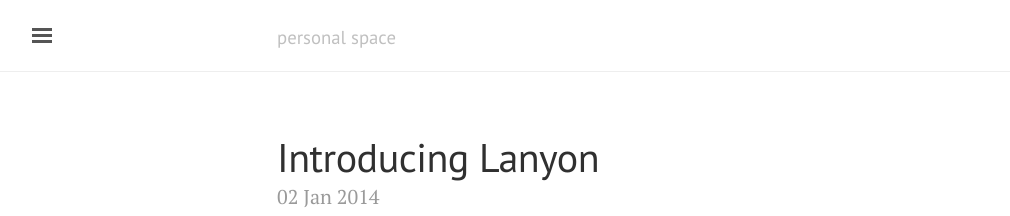
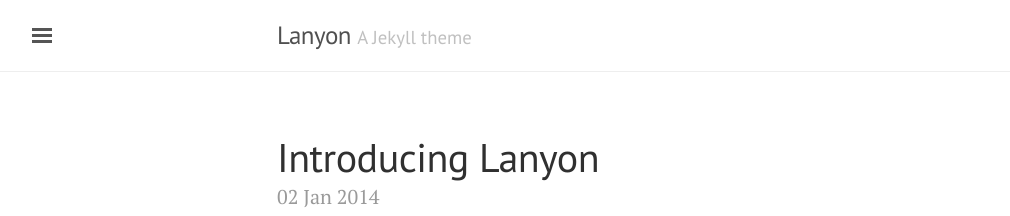
Before and after one commit to lionxuan888/lionxuan888.github.io, a Jekyll site: the page built from index.html, in a window 1280 px wide and 900 px high. Shown: the top 216 px of the window, without its empty margins (3-1013 px from the left). Built offline with Jekyll 4.4.1, drawn with Linux system fonts in a browser that asks for light colours; the list of posts is cut into pages by our own code.

Commit message:
switch theme

```diff
--- a/_config.yml
+++ b/_config.yml
@@ -5,10 +5,10 @@
 relative_permalinks: true
 
 # Setup
-title:               ''
-tagline:             'personal space'
+title:               Lanyon
+tagline:             'A Jekyll theme'
 description:         'A reserved <a href="http://jekyllrb.com" target="_blank">Jekyll</a> theme that places the utmost gravity on content with a hidden drawer. Made by <a href="https://twitter.com/mdo" target="_blank">@mdo</a>.'
-url:                 http://lionxuan888.github.io/
+url:                 http://lanyon.getpoole.com
 baseurl:             ''
 paginate:            5
 
```
